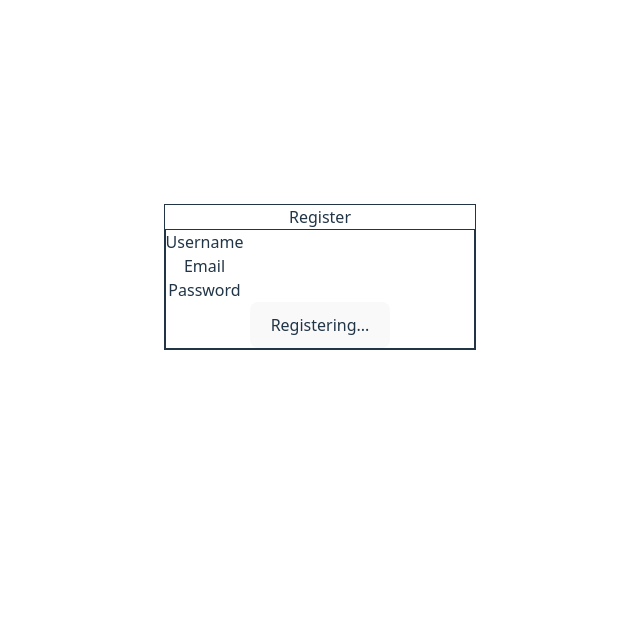
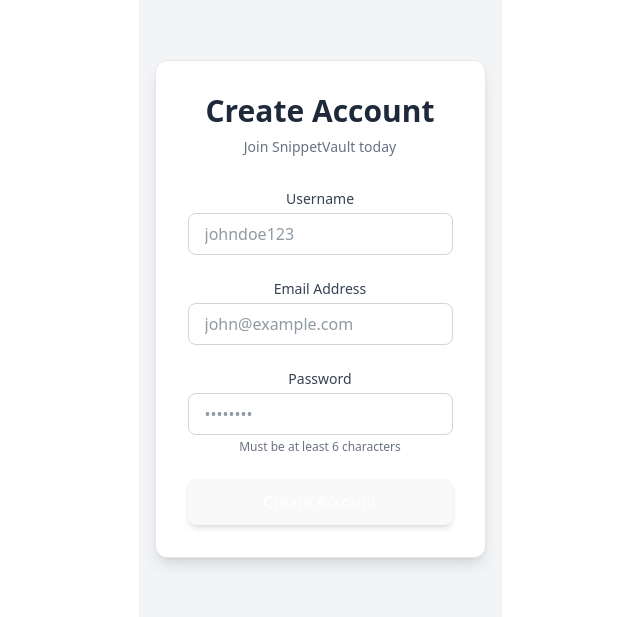
Before and after one commit to Ihsaan7/SnippetVault-Frontend, a React (Vite) app: page /register in a window 1280 px wide. Shown: the part 123-740 px from the top of the page, without its empty margins (320-960 px from the left). Built offline with nearby package versions, Linux system fonts and the light colour scheme; no server answers.

Commit message:
Enhance Login and Registration forms with improved styling and error handling

```diff
--- a/src/components/auth/LoginForm.jsx
+++ b/src/components/auth/LoginForm.jsx
@@ -27,12 +27,22 @@
   };
 
   return (
-    <div className="border">
-      <h1>Login</h1>
-      <form onSubmit={handleSubmit}>
-        <div className="border">
+    <div className="min-h-screen flex items-center justify-center bg-gray-100 px-4">
+      <div className="max-w-md w-full bg-white rounded-xl shadow-lg p-8 border border-gray-200">
+        {/* Header */}
+        <h1 className="text-3xl font-bold text-center text-gray-800 mb-8">
+          Login
+        </h1>
+
+        <form onSubmit={handleSubmit} className="space-y-6">
+          {/* Identifier Input */}
           <div>
-            <label htmlFor="identifier">Username or Email</label>
+            <label
+              htmlFor="identifier"
+              className="block text-sm font-medium text-gray-700 mb-1"
+            >
+              Username or Email
+            </label>
             <input
               type="text"
               id="identifier"
@@ -41,10 +51,19 @@
               onChange={handleChange}
               required
               disabled={isLoading}
+              className="w-full px-4 py-2 border border-gray-300 rounded-lg focus:ring-2 focus:ring-blue-500 focus:border-blue-500 outline-none transition-all disabled:bg-gray-100 disabled:text-gray-400"
+              placeholder="Enter username or email"
             />
           </div>
+
+          {/* Password Input */}
           <div>
-            <label htmlFor="password">Password</label>
+            <label
+              htmlFor="password"
+              className="block text-sm font-medium text-gray-700 mb-1"
+            >
+              Password
+            </label>
             <input
               type="password"
               id="password"
@@ -53,15 +72,33 @@
               onChange={handleChange}
               required
               disabled={isLoading}
+              className="w-full px-4 py-2 border border-gray-300 rounded-lg focus:ring-2 focus:ring-blue-500 focus:border-blue-500 outline-none transition-all disabled:bg-gray-100 disabled:text-gray-400"
+              placeholder="••••••••"
             />
           </div>
 
-          {error && <div className="border">{error}</div>}
-          <button className="border" type="submit" disabled={isLoading}>
+          {/* Error Message */}
+          {error && (
+            <div className="bg-red-50 border-l-4 border-red-500 p-4 rounded">
+              <p className="text-sm text-red-700 font-medium">{error}</p>
+            </div>
+          )}
+
+          {/* Submit Button */}
+          <button
+            type="submit"
+            disabled={isLoading}
+            className={`w-full py-3 px-4 rounded-lg text-white font-semibold shadow-md transition-colors
+            ${
+              isLoading
+                ? "bg-blue-400 cursor-not-allowed"
+                : "bg-blue-600 hover:bg-blue-700"
+            }`}
+          >
             {isLoading ? "Logging In..." : "Login"}
           </button>
-        </div>
-      </form>
+        </form>
+      </div>
     </div>
   );
 }
--- a/src/components/auth/RegisterationForm.jsx
+++ b/src/components/auth/RegisterationForm.jsx
@@ -28,12 +28,23 @@
   };
 
   return (
-    <div className="border">
-      <h2>Register</h2>
-      <form onSubmit={handleSubmit}>
-        <div className="border">
+    <div className="min-h-screen flex items-center justify-center bg-gray-100 px-4">
+      <div className="max-w-md w-full bg-white rounded-xl shadow-lg p-8 border border-gray-200">
+        {/* Header */}
+        <div className="text-center mb-8">
+          <h2 className="text-3xl font-bold text-gray-800">Create Account</h2>
+          <p className="text-gray-500 mt-2 text-sm">Join SnippetVault today</p>
+        </div>
+
+        <form onSubmit={handleSubmit} className="space-y-6">
+          {/* Username Input */}
           <div>
-            <label htmlFor="username">Username</label>
+            <label
+              htmlFor="username"
+              className="block text-sm font-medium text-gray-700 mb-1"
+            >
+              Username
+            </label>
             <input
               type="text"
               id="username"
@@ -41,12 +52,20 @@
               value={formData.username}
               onChange={handleChange}
               required
-              disabled={isLoading}
+              disabled={isLoading} // Use local state here
+              className="w-full px-4 py-2 border border-gray-300 rounded-lg focus:ring-2 focus:ring-blue-500 focus:border-blue-500 outline-none transition-all disabled:bg-gray-100 disabled:text-gray-400"
+              placeholder="johndoe123"
             />
           </div>
 
+          {/* Email Input */}
           <div>
-            <label htmlFor="email">Email</label>
+            <label
+              htmlFor="email"
+              className="block text-sm font-medium text-gray-700 mb-1"
+            >
+              Email Address
+            </label>
             <input
               type="email"
               id="email"
@@ -55,10 +74,19 @@
               onChange={handleChange}
               required
               disabled={isLoading}
+              className="w-full px-4 py-2 border border-gray-300 rounded-lg focus:ring-2 focus:ring-blue-500 focus:border-blue-500 outline-none transition-all disabled:bg-gray-100 disabled:text-gray-400"
+              placeholder="john@example.com"
             />
           </div>
+
+          {/* Password Input */}
           <div>
-            <label htmlFor="password">Password</label>
+            <label
+              htmlFor="password"
+              className="block text-sm font-medium text-gray-700 mb-1"
+            >
+              Password
+            </label>
             <input
               type="password"
               id="password"
@@ -66,17 +94,64 @@
               value={formData.password}
               onChange={handleChange}
               required
+              minLength={6}
               disabled={isLoading}
-              minLength={6}
+              className="w-full px-4 py-2 border border-gray-300 rounded-lg focus:ring-2 focus:ring-blue-500 focus:border-blue-500 outline-none transition-all disabled:bg-gray-100 disabled:text-gray-400"
+              placeholder="••••••••"
             />
+            <p className="text-xs text-gray-500 mt-1">
+              Must be at least 6 characters
+            </p>
           </div>
 
-          {error && <div className="border">{error}</div>}
-          <button type="submit" disabled={isLoading}>
-            {isLoading ? "Registering..." : "Register"}
+          {/* Error Message */}
+          {error && (
+            <div className="bg-red-50 border-l-4 border-red-500 p-4 rounded">
+              <p className="text-sm text-red-700 font-medium">{error}</p>
+            </div>
+          )}
+
+          {/* Submit Button */}
+          <button
+            type="submit"
+            disabled={isLoading}
+            className={`w-full py-3 px-4 rounded-lg text-white font-semibold shadow-md transition-colors
+            ${
+              isLoading
+                ? "bg-blue-400 cursor-not-allowed"
+                : "bg-blue-600 hover:bg-blue-700"
+            }`}
+          >
+            {isLoading ? (
+              <span className="flex items-center justify-center gap-2">
+                <svg
+                  className="animate-spin h-5 w-5 text-white"
+                  xmlns="http://www.w3.org/2000/svg"
+                  fill="none"
+                  viewBox="0 0 24 24"
+                >
+                  <circle
+                    className="opacity-25"
+                    cx="12"
+                    cy="12"
+                    r="10"
+                    stroke="currentColor"
+                    strokeWidth="4"
+                  ></circle>
+                  <path
+                    className="opacity-75"
+                    fill="currentColor"
+                    d="M4 12a8 8 0 018-8V0C5.373 0 0 5.373 0 12h4zm2 5.291A7.962 7.962 0 014 12H0c0 3.042 1.135 5.824 3 7.938l3-2.647z"
+                  ></path>
+                </svg>
+                Registering...
+              </span>
+            ) : (
+              "Create Account"
+            )}
           </button>
-        </div>
-      </form>
+        </form>
+      </div>
     </div>
   );
 }
--- a/src/context/AuthContext.jsx
+++ b/src/context/AuthContext.jsx
@@ -7,7 +7,7 @@
   const [user, setUser] = useState(null);
   const [error, setError] = useState(null);
   const [isVerified, setIsVerified] = useState(false);
-  const [isLoading, setIsLoading] = useState(true);
+  const [isLoading, setIsLoading] = useState(false);
 
   const register = async (formData) => {
     setIsLoading(true);
```
